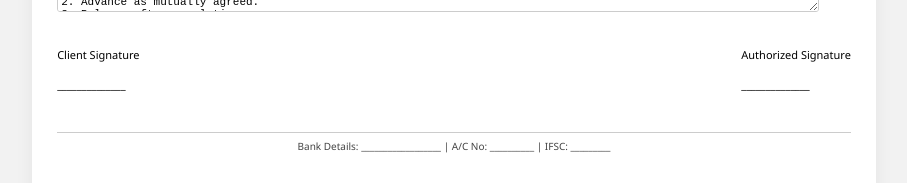
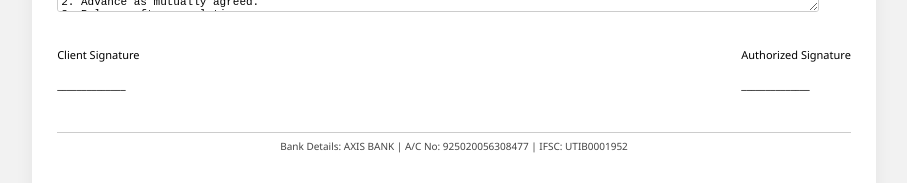
Before and after one commit to rahuldattachavan1234567-ctrl/kanifnath-billing, a plain HTML site: page index.html in a window 1280 px wide. Shown: the part 617-800 px from the top of the page, without its empty margins (186-1093 px from the left). Drawn offline with Linux system fonts and the light colour scheme.

Commit message:
Update index.html

```diff
--- a/index.html
+++ b/index.html
@@ -130,7 +130,7 @@ GST: 27DHBPC7233L1ZB | PAN: DHBPC7233L
 </div>
 
 <div class="footer">
-Bank Details: __________________ | A/C No: __________ | IFSC: _________
+Bank Details: AXIS BANK | A/C No: 925020056308477 | IFSC: UTIB0001952
 </div>
 
 </div>
```
